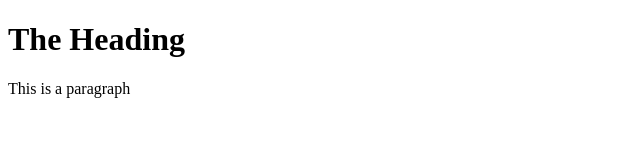
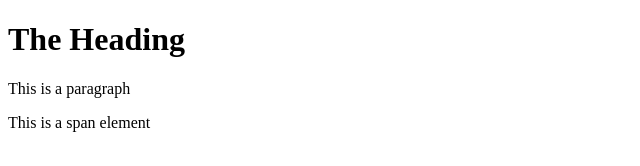
Before and after one commit to Fatima-Malek15/gitProject, a plain HTML site: page index.html in a window 1280 px wide. Shown: the whole page, without its empty margins (0-640 px from the left). Drawn offline with Linux system fonts and the light colour scheme.

Commit message:
Added a span element

```diff
--- a/index.html
+++ b/index.html
@@ -8,6 +8,6 @@
 <body>
     <h1>The Heading</h1>
     <p>This is a paragraph</p>
-
+    <span>This is a span element</span>
 </body>
 </html>
```
